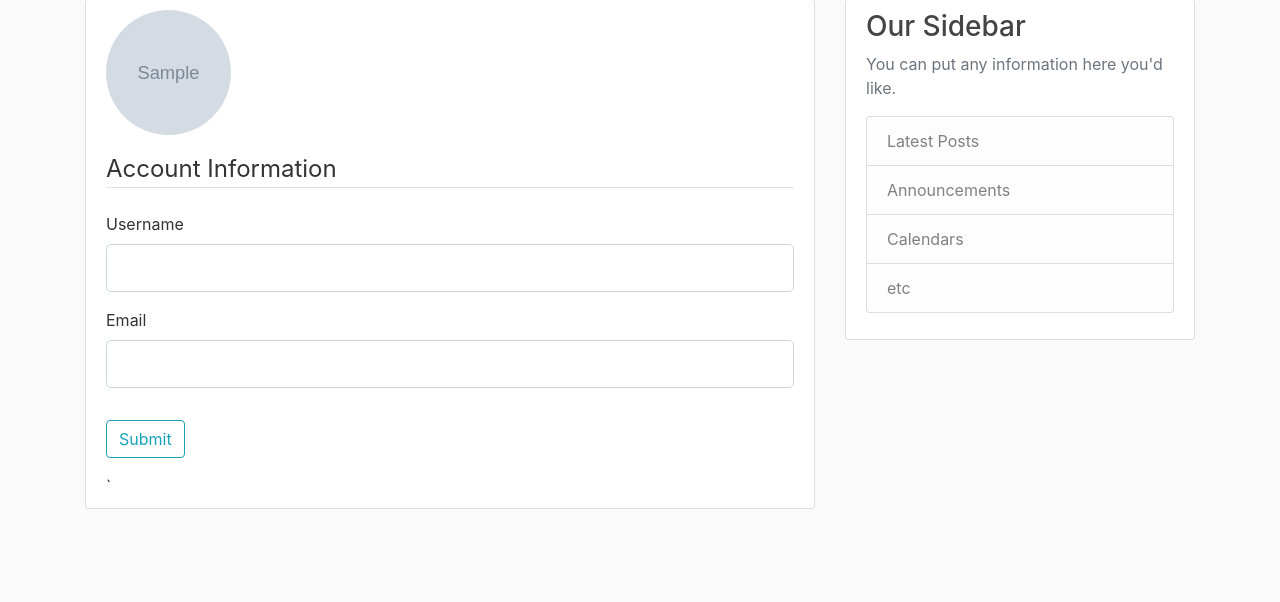
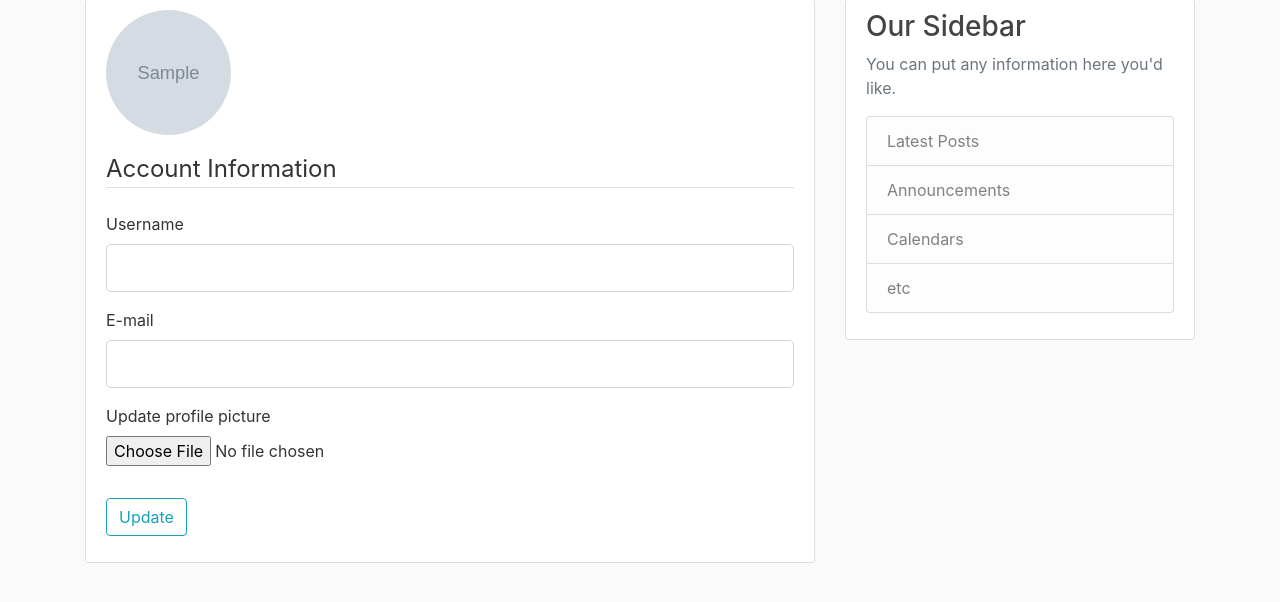
Before and after one commit to mikhailyemets/flask-blog, a Flask app: template flaskblog/templates/account.html in a window 1280 px wide. Shown: the part 81-683 px from the top of the page. Run offline with Flask 3, Linux system fonts and the light colour scheme; tables that the repository leaves empty hold one stand-in row (values such as "Sample post"); the template is opened without the code that fills it: values that come from a table or form of the project are taken from there, most other values are stand-ins (such as "Sample title", 1, 10 or a date in 2020); grey boxes marked "Sample" are stand-in pictures; form fields are guessed from the names that the template uses; parts of the project's set-up code (start-up, migrations or seed data) failed here and were passed over; some libraries are stand-ins or nearby versions.

Commit message:
add functionality - update image profile

```diff
--- a/flaskblog/forms.py
+++ b/flaskblog/forms.py
@@ -1,4 +1,5 @@
 from flask_wtf import FlaskForm
+from flask_wtf.file import FileField, FileAllowed
 from wtforms import StringField, PasswordField, SubmitField, BooleanField
 from wtforms.validators import DataRequired, Length, Email, EqualTo
 from flaskblog.validators import (
@@ -55,7 +56,11 @@
     )
     email = StringField(
         "E-mail",
-        validators=[DataRequired(), Email(), update_validation_email()]
+        validators=[DataRequired(), Email(), update_validation_email]
+    )
+    picture = FileField(
+        "Update profile picture",
+        validators=[FileAllowed(['jpg', 'jpeg', 'png',])]
     )
     submit = SubmitField(
         "Update"
--- a/flaskblog/templates/account.html
+++ b/flaskblog/templates/account.html
@@ -8,7 +8,7 @@
         <p class="text-secondary">{{ current_user.email}}</p>
       </div>
     </div>
-    <form action="" method="POST">
+    <form action="" method="POST" enctype="multipart/form-data">
       {{ form.hidden_tag() }}
       <fieldset class="form-group">
         <legend class="border-bottom mb-4">Account Information</legend>
@@ -39,10 +39,19 @@
             {{ form.email(class="form-control form-control-lg") }}
           {% endif %}
         </div>
+        <div class="form-group">
+          {{ form.picture.label() }}
+          {{ form.picture(class="form-control-file") }}
+          {% if form.picture.errors %}
+            {% for error in form.picture.errors %}
+              <span class="text-danger">{{ error }}</span> <br>
+            {% endfor %}
+          {% endif %}
+        </div>
       </fieldset>
       <div class="form-group">
         {{ form.submit(class="btn btn-outline-info")}}
       </div>
-    </form>`
+    </form>
   </div>
 {% endblock content %}
```
Also changed, not shown: flaskblog/routes.py (+17 -0 lines).
